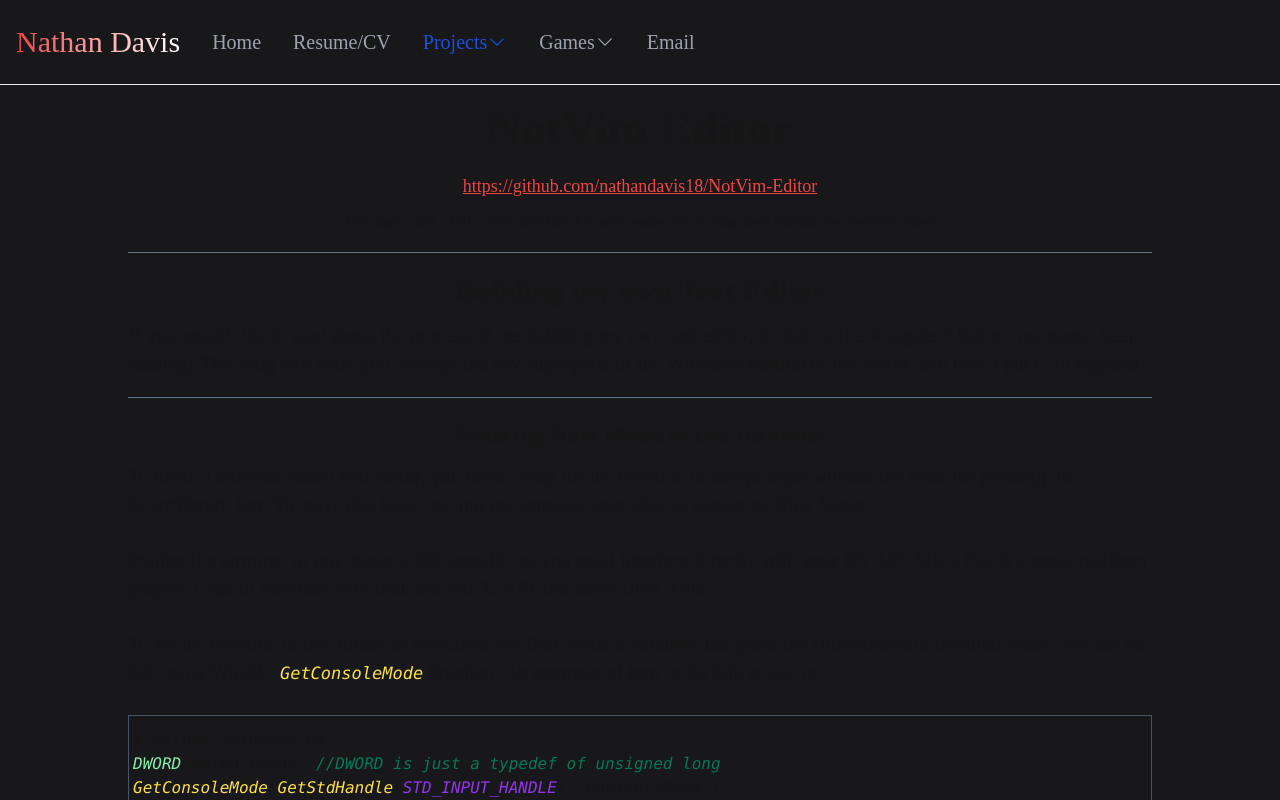
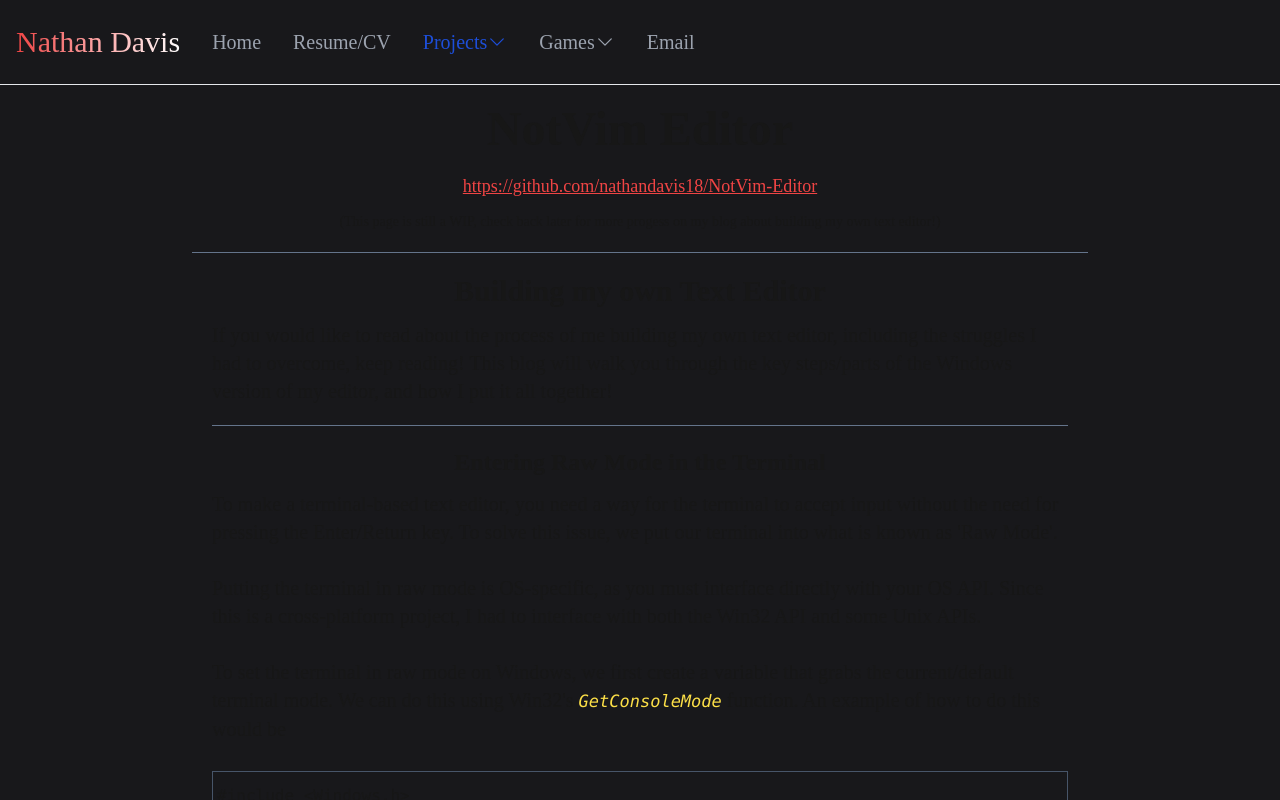
Before and after one commit to nathandavis18/nathandavis18.github.io, a Next.js app: page /Projects/NotVim-Editor in a window 1280 px wide. Shown: the top 800 px of the page. Built offline with nearby package versions, Linux system fonts and the light colour scheme.

Commit message:
fix for small screens

```diff
--- a/src/app/Projects/NotVim-Editor/page.js
+++ b/src/app/Projects/NotVim-Editor/page.js
@@ -15,8 +15,8 @@ export default function NotVimEditor(){
                     <p className="text-sm mt-3">(This page is still a WIP, check back later for more progess on my blog about building my own text editor!)</p>
                 </div>
             </div>
-            <hr className="border-slate-500 w-full max-w-5xl"/>
-            <div className="max-w-5xl text-start mt-5">
+            <hr className="border-slate-500 w-full max-w-4xl"/>
+            <div className="max-w-full md:max-w-4xl text-start mt-5 px-5">
                 <h2 className="text-3xl font-semibold text-center mb-3">Building my own Text Editor</h2>
                 <p className="text-xl">
                     If you would like to read about the process of me building my own text editor, including the struggles I had to overcome, keep reading!
```
